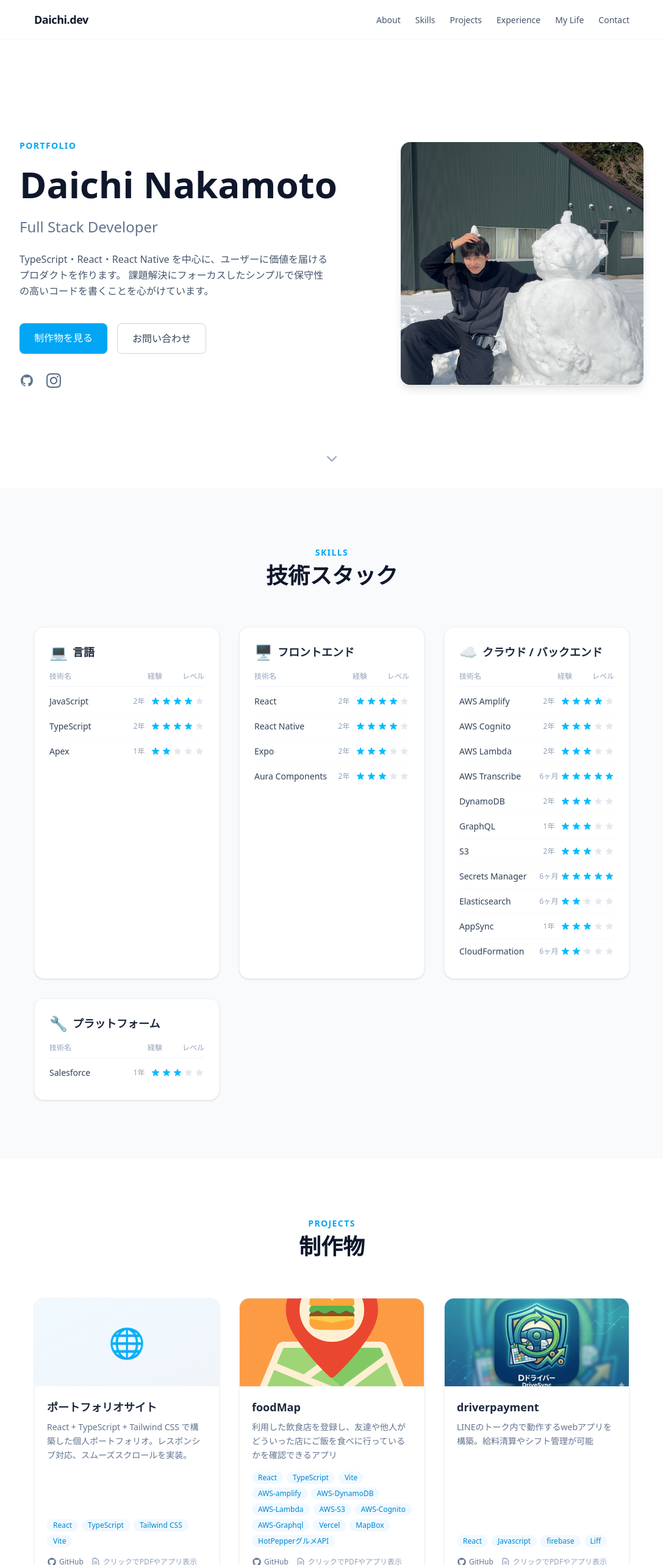
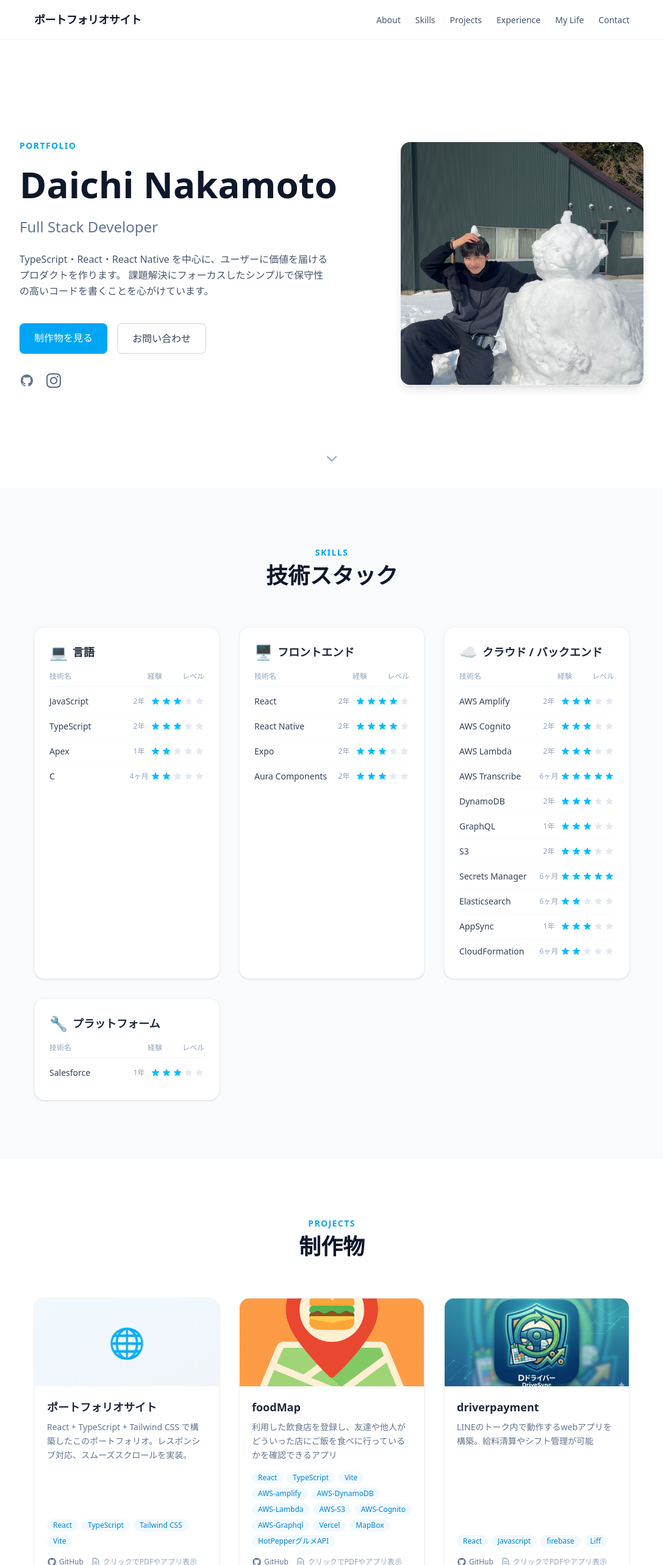
Before and after one commit to daichiPon/Daichi_Portfolio, a React (Vite) app: page / in a window 1280 px wide. Shown: the top 2566 px of the page at 61% size, without its empty margins (96-1183 px from the left). Built offline with nearby package versions, Linux system fonts and the light colour scheme.

Commit message:
文言や技術スタックの修正

```diff
--- a/src/components/Navbar.tsx
+++ b/src/components/Navbar.tsx
@@ -16,7 +16,7 @@ export default function Navbar() {
     <header className="fixed top-0 left-0 right-0 z-50 bg-white/80 backdrop-blur border-b border-slate-100">
       <nav className="max-w-5xl mx-auto px-6 h-16 flex items-center justify-between">
         <a href="#hero" className="text-slate-900 font-bold text-lg tracking-tight">
-          Daichi.dev
+          ポートフォリオサイト
         </a>
 
         {/* Desktop */}
--- a/src/components/Projects.tsx
+++ b/src/components/Projects.tsx
@@ -17,7 +17,7 @@ const PROJECTS: Project[] = [
   {
     title: "ポートフォリオサイト",
     description:
-      "React + TypeScript + Tailwind CSS で構築した個人ポートフォリオ。レスポンシブ対応、スムーズスクロールを実装。",
+      "React + TypeScript + Tailwind CSS で構築したこのポートフォリオ。レスポンシブ対応、スムーズスクロールを実装。",
     tags: ["React", "TypeScript", "Tailwind CSS", "Vite"],
     github: "https://github.com/daichiPon/Daichi_Portfolio",
     image: "🌐",
--- a/src/components/Skills.tsx
+++ b/src/components/Skills.tsx
@@ -11,9 +11,10 @@ const CATEGORIES: Category[] = [
     title: "言語",
     icon: "💻",
     skills: [
-      { name: "JavaScript", years: 2, stars: 4 },
-      { name: "TypeScript", years: 2, stars: 4 },
+      { name: "JavaScript", years: 2, stars: 3 },
+      { name: "TypeScript", years: 2, stars: 3 },
       { name: "Apex", years: 1, stars: 2 },
+      { name: "C", years: 0.3, stars: 2 },
     ],
   },
   {
@@ -30,7 +31,7 @@ const CATEGORIES: Category[] = [
     title: "クラウド / バックエンド",
     icon: "☁️",
     skills: [
-      { name: "AWS Amplify", years: 2, stars: 4 },
+      { name: "AWS Amplify", years: 2, stars: 3 },
       { name: "AWS Cognito", years: 2, stars: 3 },
       { name: "AWS Lambda", years: 2, stars: 3 },
       { name: "AWS Transcribe", years: 0.5, stars: 5 },
```
